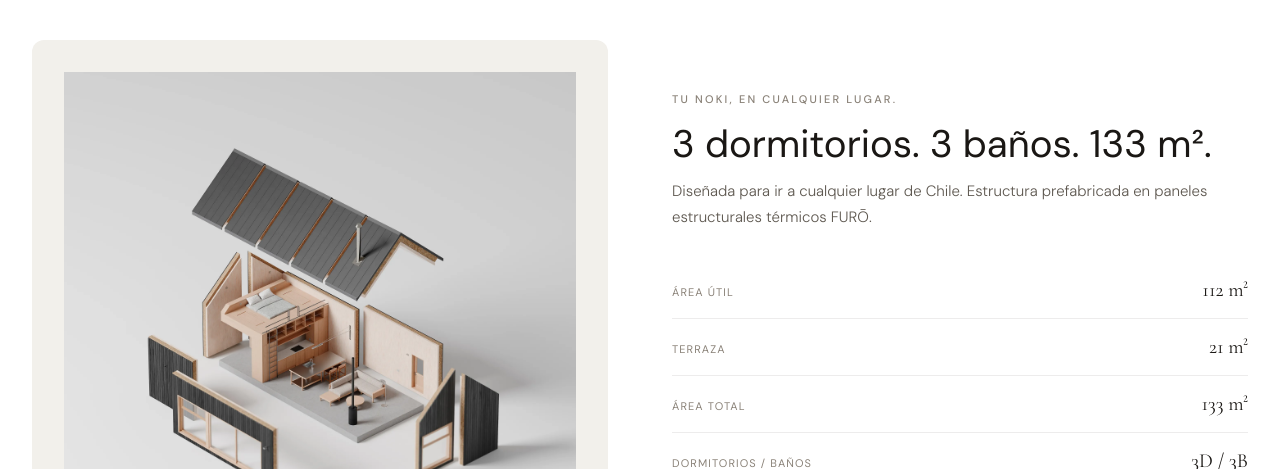
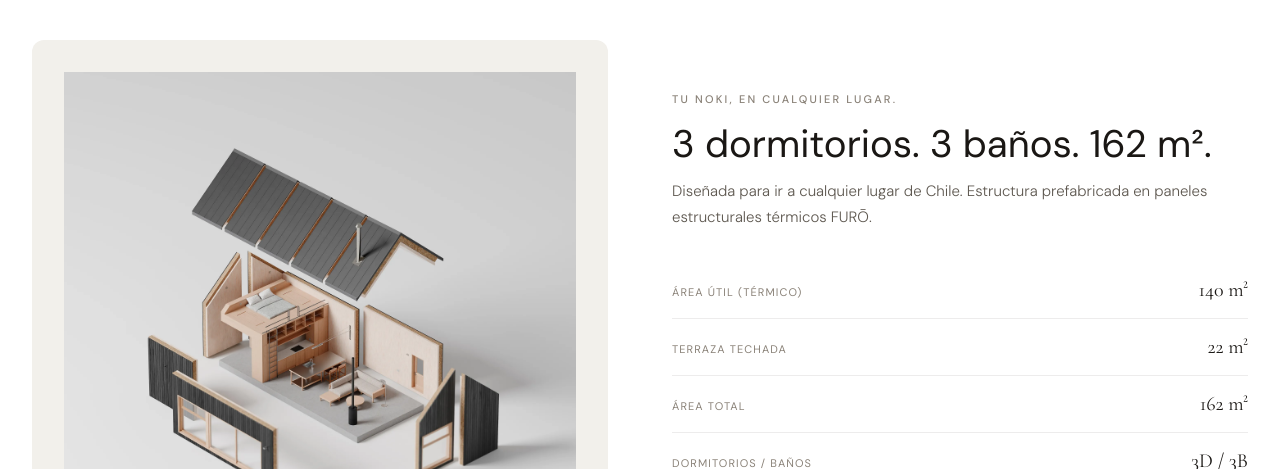
Before and after one commit to vixtorpfuro/furo-web, a Next.js app: page /noki in a window 1280 px wide. Shown: the part 1880-2349 px from the top of the page. Built offline with nearby package versions, Linux system fonts and the light colour scheme; no server answers.

Commit message:
fix: specs 140m2+22m2 terraza, benefit cards full-width grid

```diff
--- a/app/noki/page.tsx
+++ b/app/noki/page.tsx
@@ -164,9 +164,8 @@
         .why-img-wrap { position: relative; overflow: hidden; background: #e0ddd8; }
         .why-img-wrap img { position: absolute; inset: 0; width: 100%; height: 100%; object-fit: cover; transition: opacity 0.5s ease; }
 
-        .benefit-cards { display: flex; overflow-x: auto; scrollbar-width: none; gap: 0; }
-        .benefit-cards::-webkit-scrollbar { display: none; }
-        .benefit-card { flex: 0 0 300px; background: #fff; border-right: 1px solid rgba(26,23,20,0.07); padding: 48px 36px; }
+        .benefit-cards { display: grid; grid-template-columns: repeat(4, 1fr); gap: 0; }
+        .benefit-card { background: #fff; border-right: 1px solid rgba(255,255,255,0.08); padding: 48px 40px; }
 
         .bene-grid { display: grid; grid-template-columns: repeat(3,1fr); }
         .bene-item { padding: 40px 40px; border-right: 1px solid rgba(255,255,255,0.07); border-bottom: 1px solid rgba(255,255,255,0.07); }
@@ -196,7 +195,8 @@
           .why-btn { padding: 28px 32px; }
           .noki-gal img { height: 42vh; }
           .nombre-row { grid-template-columns: 1fr; }
-          .benefit-card { flex: 0 0 260px; padding: 36px 24px; }
+          .benefit-cards { grid-template-columns: 1fr 1fr; }
+          .benefit-card { padding: 36px 24px; }
           .plantas-grid { grid-template-columns: 1fr; }
         }
       `}</style>
@@ -349,15 +349,15 @@
           <div>
             <p style={{ fontSize: 11, fontWeight: 500, letterSpacing: '0.2em', textTransform: 'uppercase', color: C.muted, marginBottom: 16 }}>Tu Noki, en cualquier lugar.</p>
             <h3 style={{ fontFamily: "'DM Sans', sans-serif", fontSize: 'clamp(26px,3vw,42px)', fontWeight: 400, color: C.dark, marginBottom: 12, lineHeight: 1.1 }}>
-              3 dormitorios. 3 baños. 133 m².
+              3 dormitorios. 3 baños. 162 m².
             </h3>
             <p style={{ fontSize: 15, fontWeight: 300, color: C.mid, lineHeight: 1.75, marginBottom: 32 }}>
               Diseñada para ir a cualquier lugar de Chile. Estructura prefabricada en paneles estructurales térmicos FURŌ.
             </p>
             {[
-              { l: 'Área útil', v: '112 m²' },
-              { l: 'Terraza', v: '21 m²' },
-              { l: 'Área total', v: '133 m²' },
+              { l: 'Área útil (térmico)', v: '140 m²' },
+              { l: 'Terraza techada', v: '22 m²' },
+              { l: 'Área total', v: '162 m²' },
               { l: 'Dormitorios / Baños', v: '3D / 3B' },
             ].map(({ l, v }) => (
               <div key={l} style={{ display: 'flex', justifyContent: 'space-between', alignItems: 'baseline', padding: '13px 0', borderBottom: `1px solid ${C.border}` }}>
```
